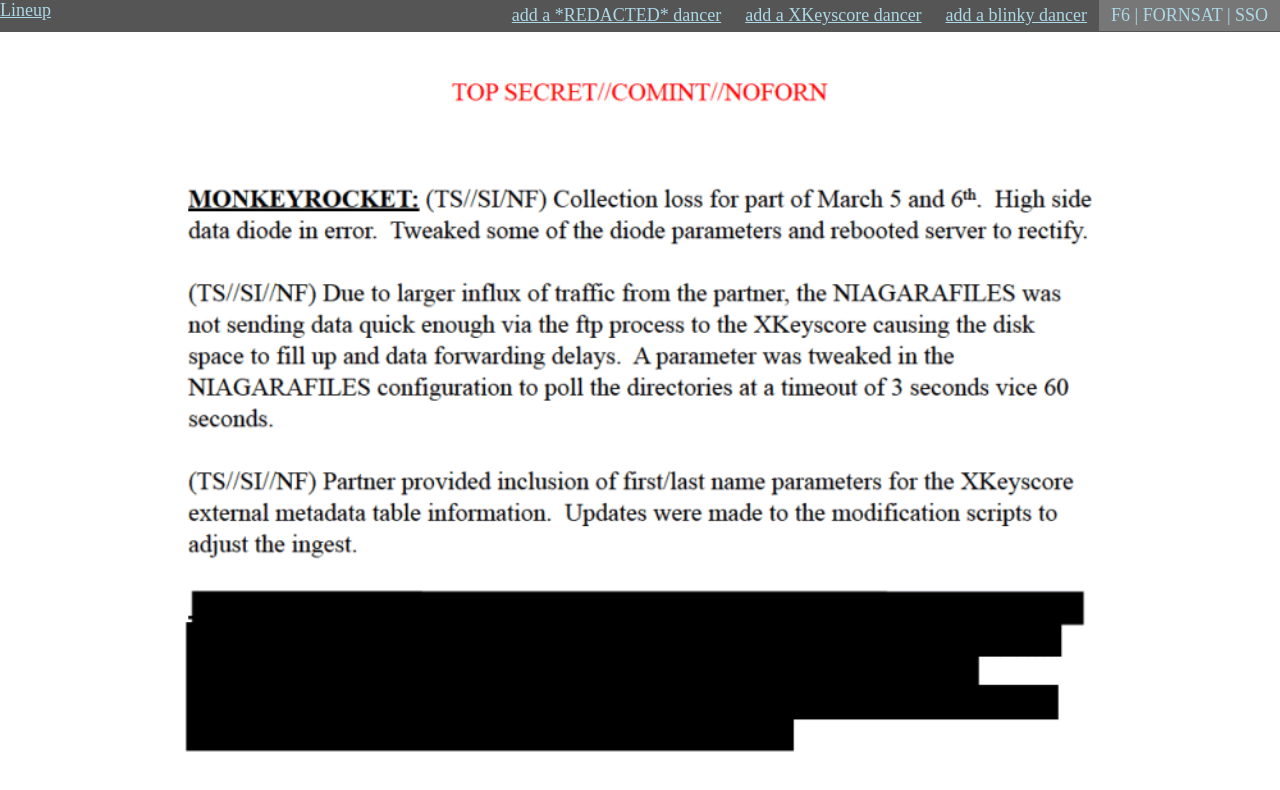
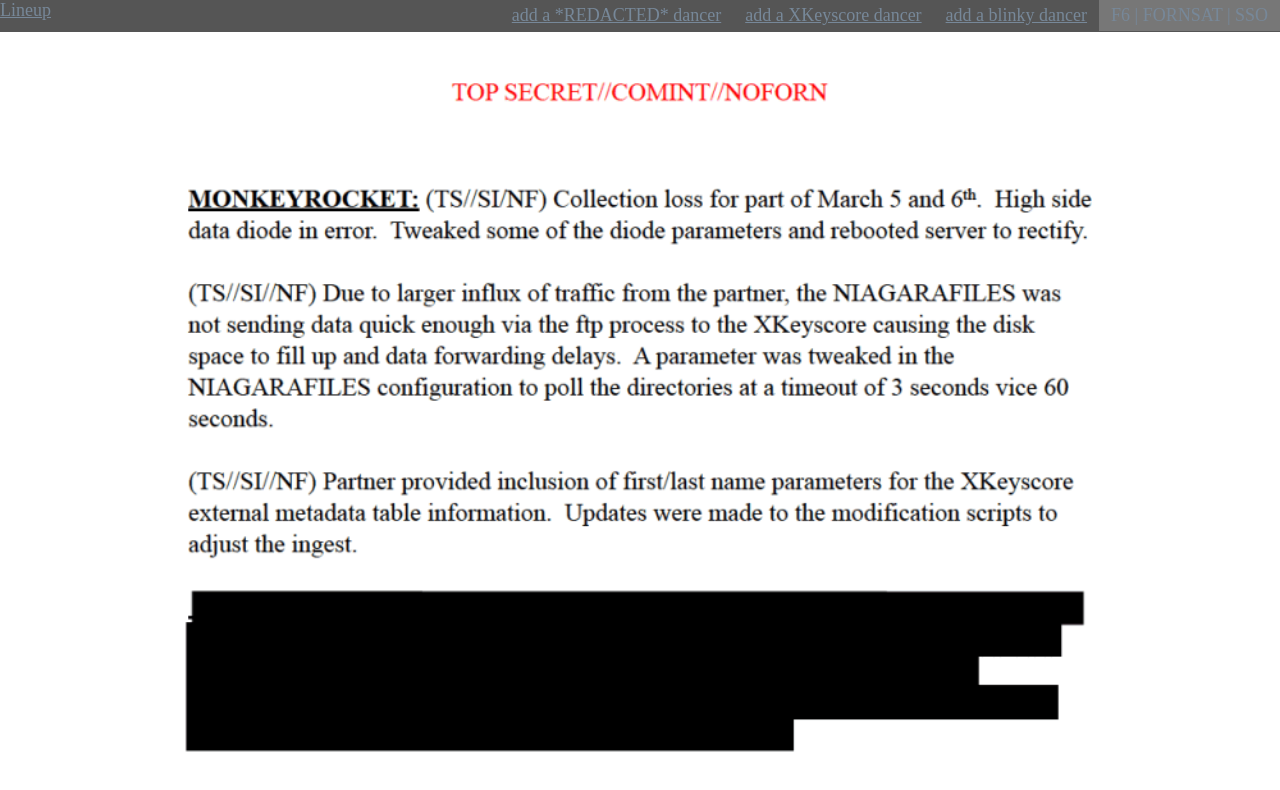
Before and after one commit to didymus/immersion-2019-09-subclass-dance-party, a plain HTML site: page dancefloor.html in a window 1280 px wide. Drawn offline with Linux system fonts and the light colour scheme.

Commit message:
Changed CSS text color

```diff
--- a/styles.css
+++ b/styles.css
@@ -15,7 +15,7 @@
 }
 
 body, a:link, a:visited, a:active {
-  color: lightblue;
+  color: lightslategrey
 }
 
 .title, .addDancerButton {
```
